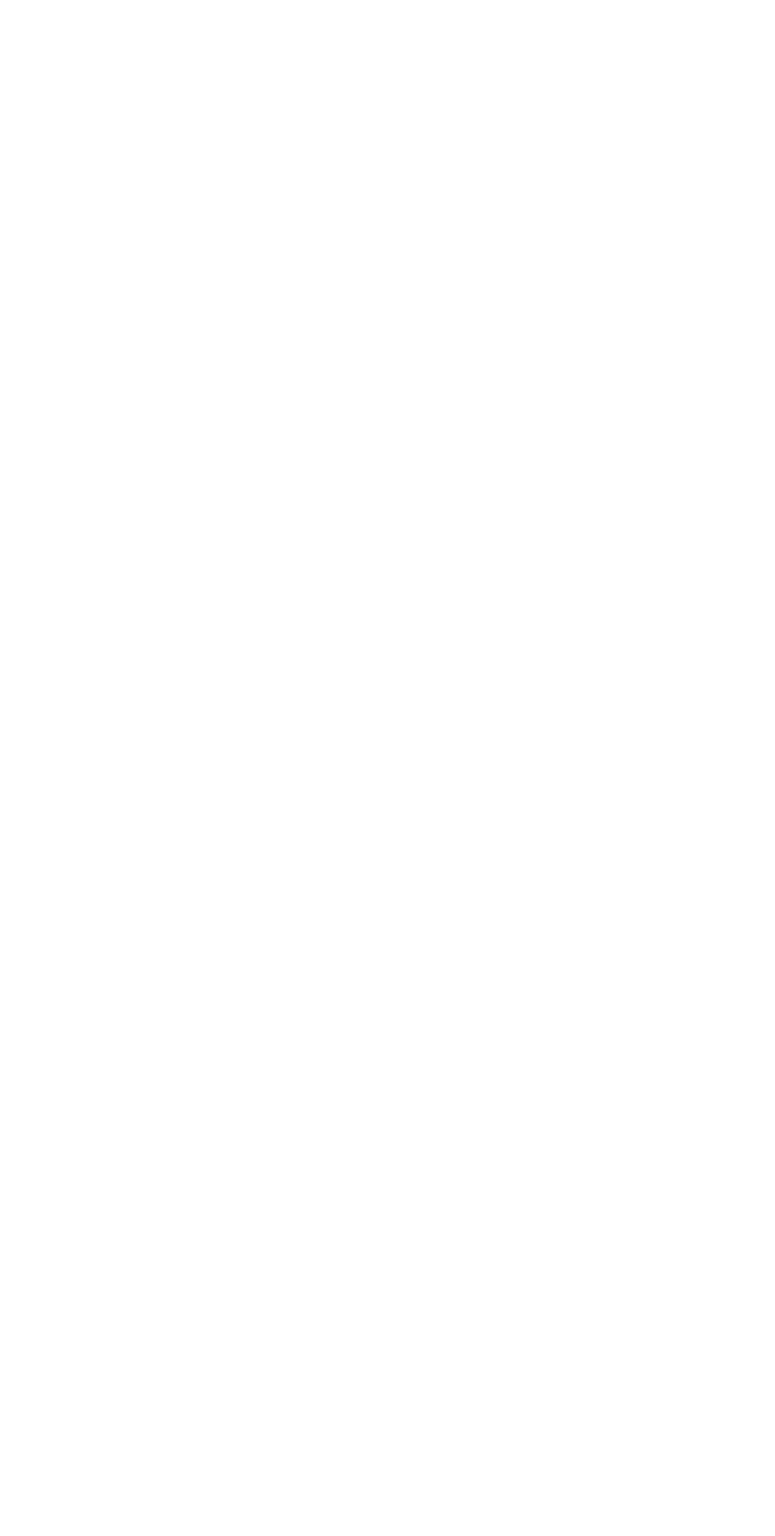
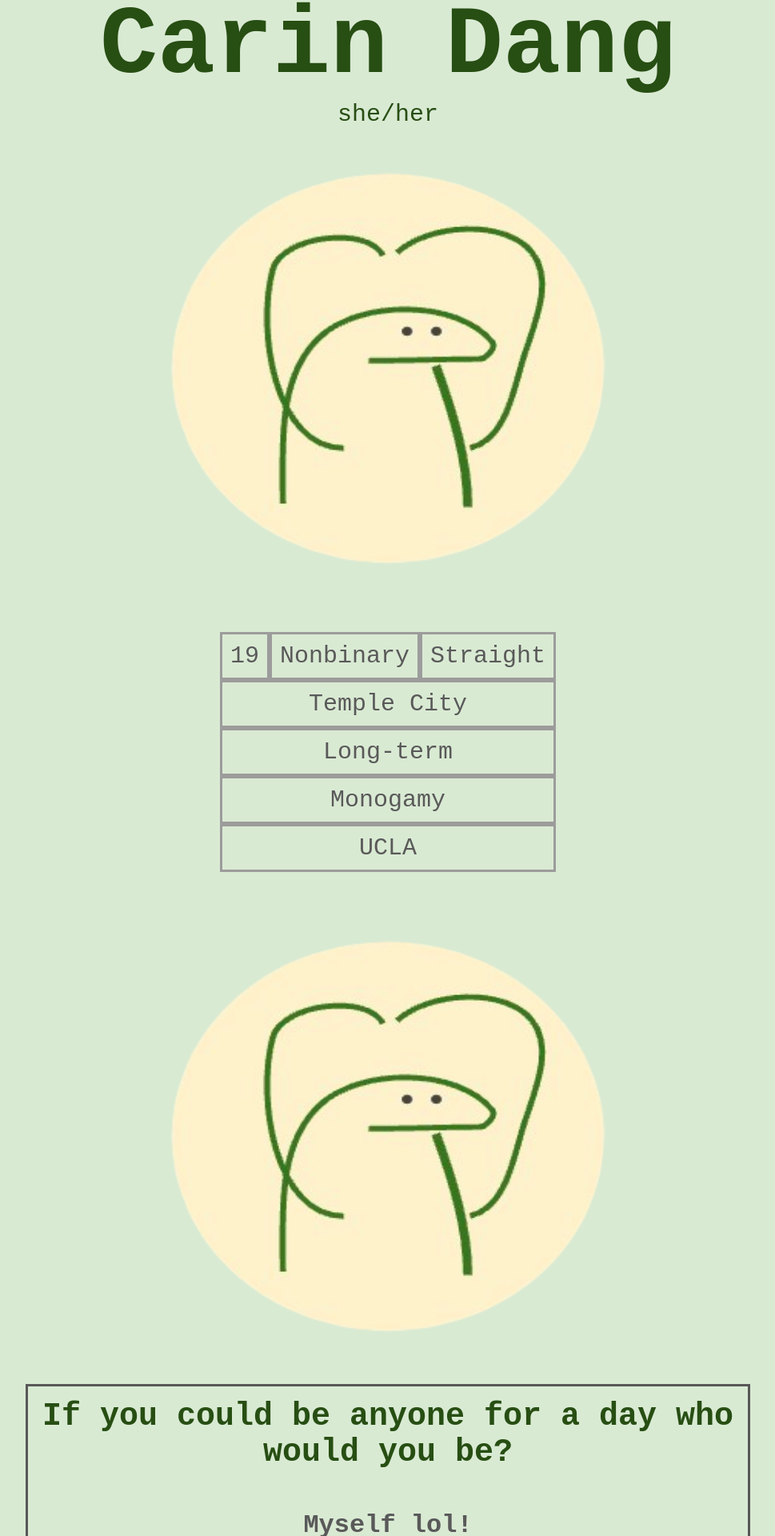
Before and after one commit to hunter-kang/BinaryBaes, a React (Create React App) app in the folder frontend/: page /profile in a window 1280 px wide. Before the commit this address had no page. Shown: the part 400-2320 px from the top of the page at 80% size, without its empty margins (155-1124 px from the left). Before the commit the page ends 800 px from the top, so only its background shows below. Built offline with nearby package versions, Linux system fonts and the light colour scheme.

Commit message:
created Profile page prototype 2

```diff
--- a/frontend/src/App.js
+++ b/frontend/src/App.js
@@ -2,6 +2,7 @@ import { BrowserRouter as Router, Route, Routes } from 'react-router-dom';
 import './App.css';
 import Signup from './components/Signup';
 import Login from './components/Login';
+import Profile from './components/Profile';
 
 function App() {
   return (
@@ -10,6 +11,7 @@ function App() {
         <Routes>
           <Route path="/" element={<Login />} />
           <Route path="/signup" element={<Signup />} />
+          <Route path="/profile" element={<Profile />} />
         </Routes>
       </div>
     </Router>
--- a/frontend/src/components/Profile.js
+++ b/frontend/src/components/Profile.js
@@ -0,0 +1,38 @@
+import { useState } from 'react';
+import "../styles/Text.css";
+import "../styles/Profile.css";
+import logo from '../assets/logo-design.png';
+
+export default function Profile(){
+    return(
+        <div className="profile-container">
+            <img className="profile-photo" src={logo} alt="hi"/>
+            <p className="name">
+                Carin Dang
+            </p>
+            <p className="pronouns">she/her</p>
+            <img className="photo" src={logo} alt="hi"></img>
+            <div className="info-container">
+                <div className="top-row">
+                    <p className="info-text">19</p>
+                    <p className="info-text">Nonbinary</p>
+                    <p className="info-text">Straight</p>
+                </div>
+                <p className="info-text">Temple City</p>
+                <p className="info-text">Long-term</p>
+                <p className="info-text">Monogamy</p>
+                <p className="info-text">UCLA</p>
+            </div>
+            <img className="photo" src={logo} alt="hi"></img>
+            <div className = "question-container">
+                <p className="question-text">If you could be anyone for a day who would you be?</p>
+                <p className="question-answer">Myself lol!</p>
+            </div>
+            <img className="photo" src={logo} alt="hi"></img>
+            <div className = "question-container">
+                <p className="question-text">If you could be anyone for a day who would you be?</p>
+                <p className="question-answer">Myself lol!</p>
+            </div>
+        </div>
+    );
+}
```
